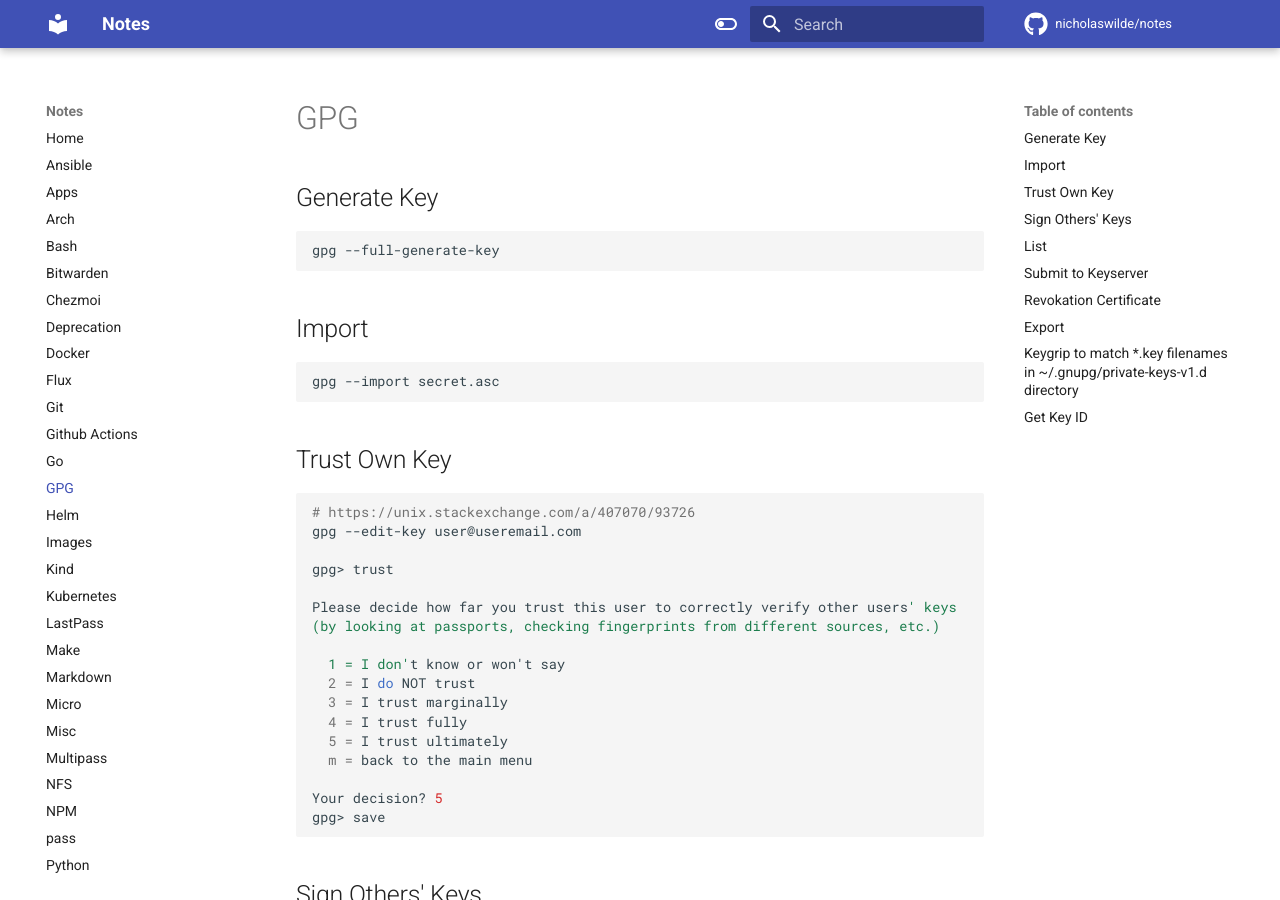
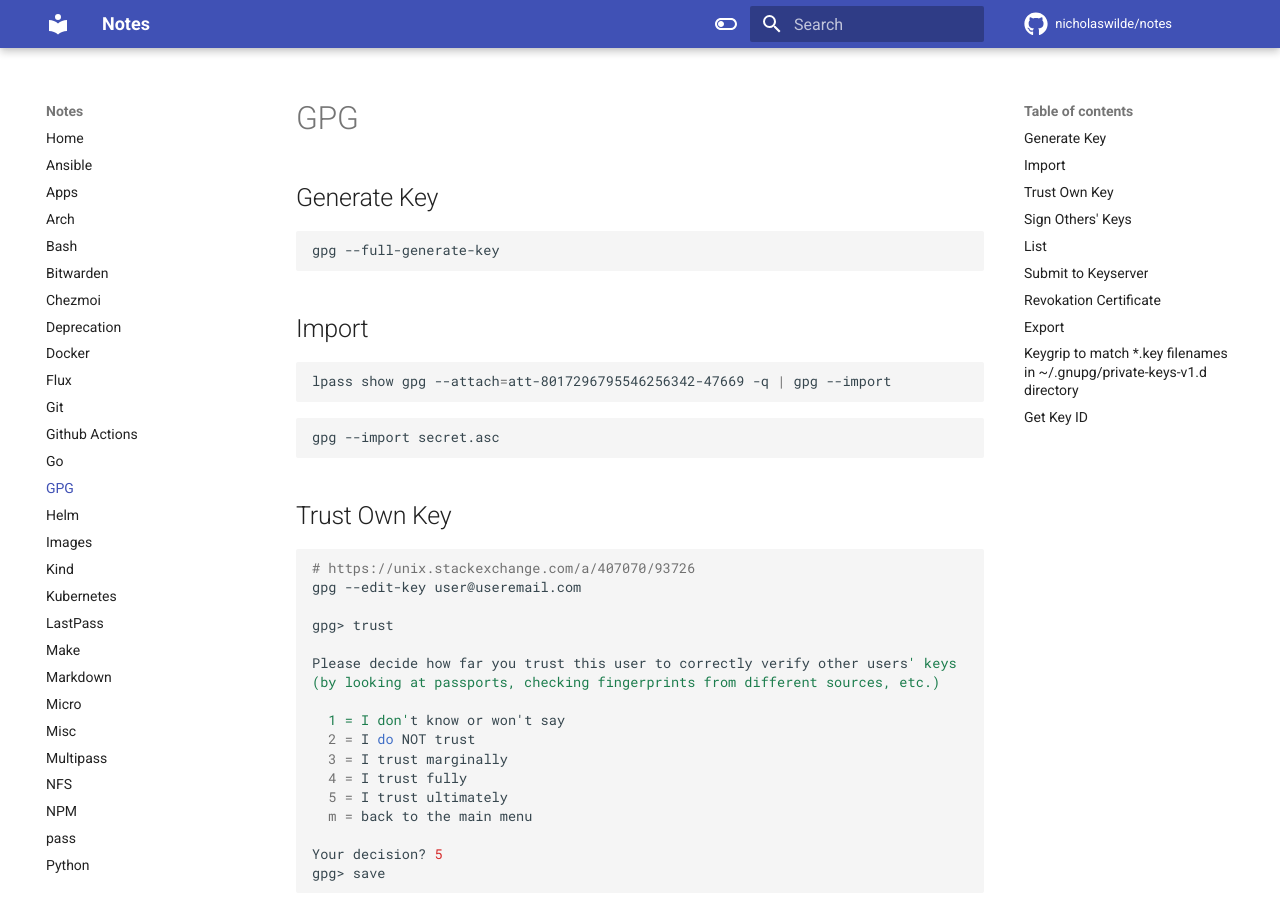
Before and after one commit to nicholaswilde/notes, an MkDocs documentation site: the page built from docs/gpg.md, in a window 1280 px wide and 900 px high. Built offline with MkDocs 1.6.1 and Material for MkDocs 9.7.7, drawn with Linux system fonts in a browser that asks for light colours; comment, search, counter and statistics services are not loaded.

Commit message:
Add lpass show
Signed-off-by: Nicholas Wilde <ncwilde43@gmail.com>

````diff
--- a/docs/gpg.md
+++ b/docs/gpg.md
@@ -7,6 +7,10 @@ gpg --full-generate-key
 ```
 
 ## Import
+
+```shell
+lpass show gpg --attach=att-8017296795546256342-47669 -q | gpg --import
+```
 
 ```shell
 gpg --import secret.asc
````
